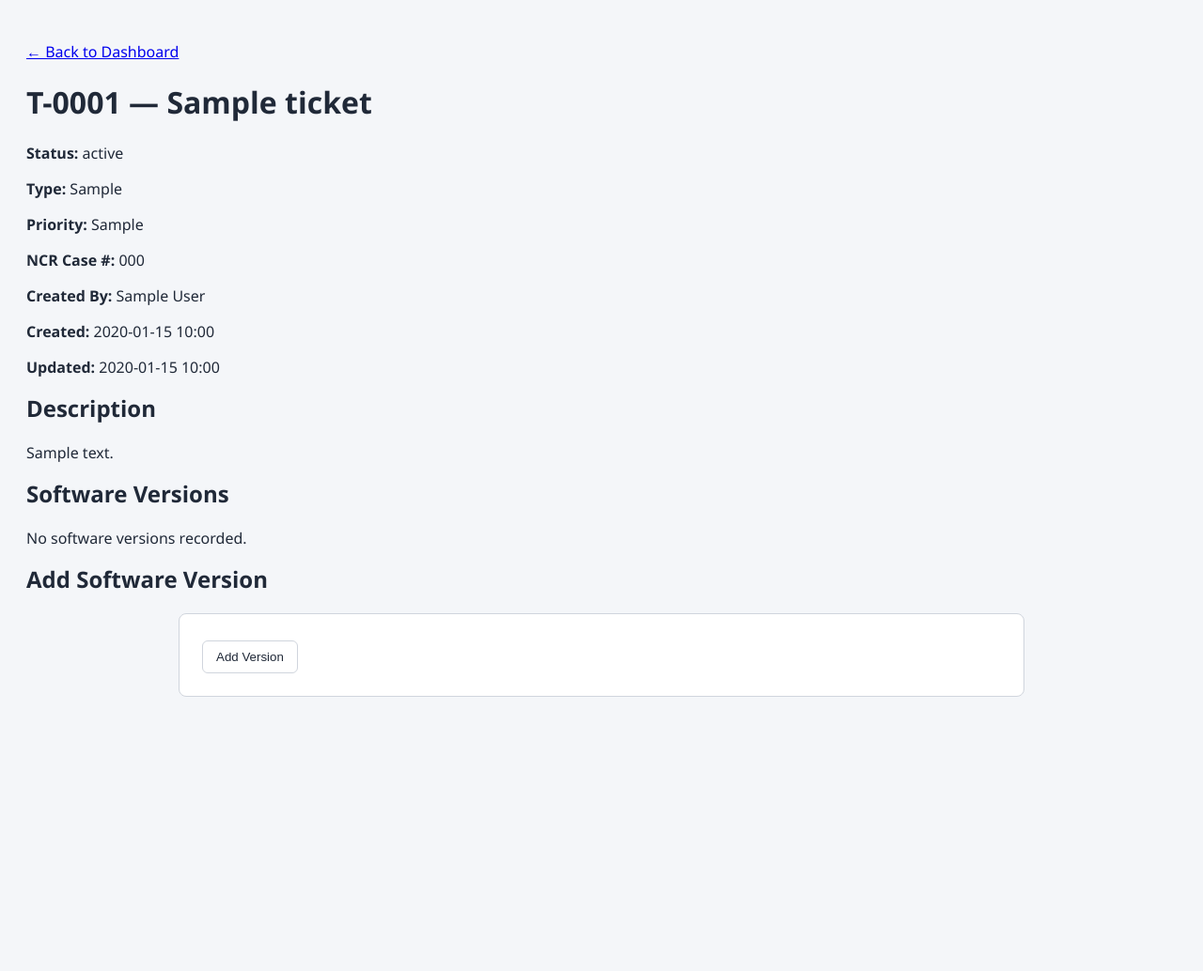
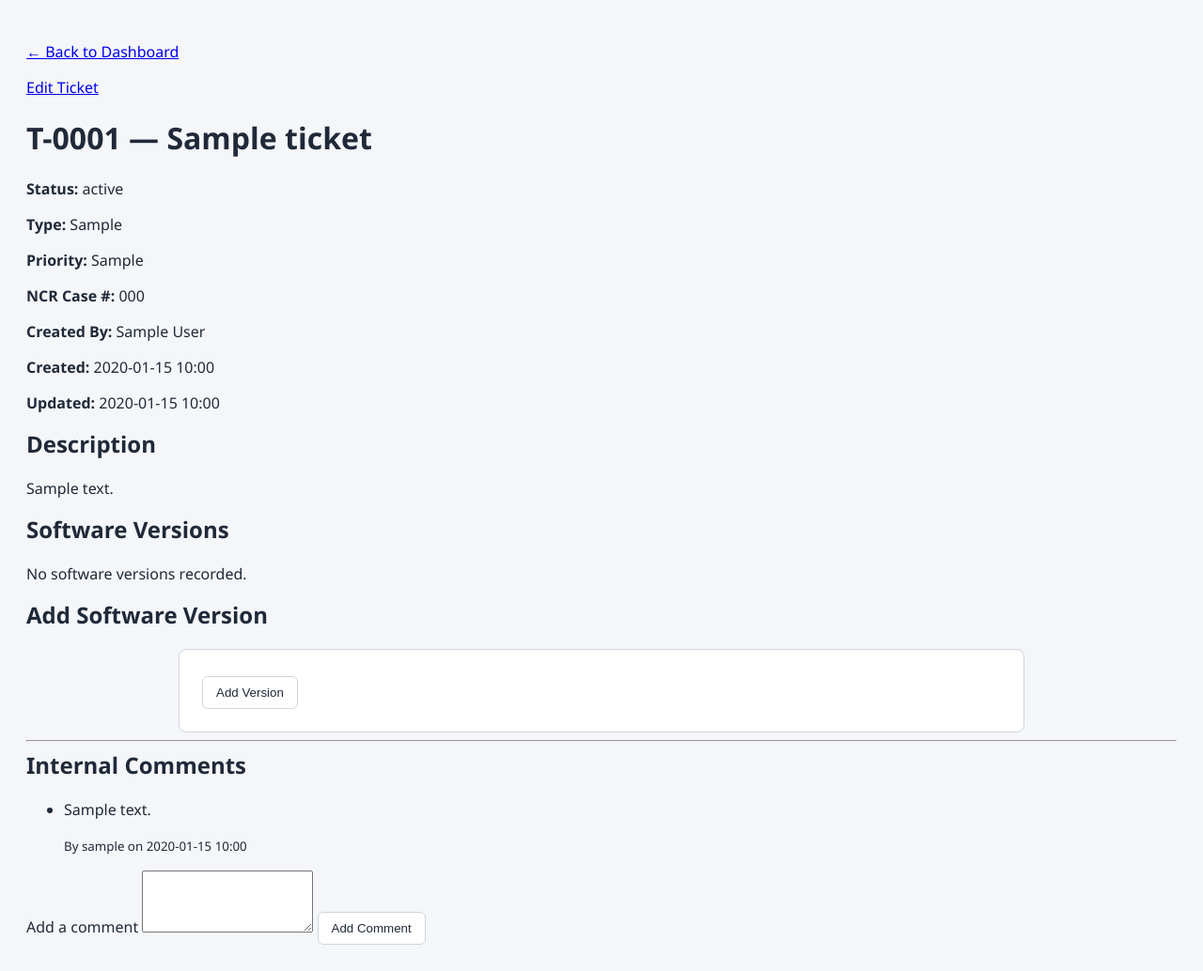
Before and after one commit to swojo609/POSCollective, a Flask app: page /tickets/1 in a window 1280 px wide. Shown: the whole page at 94% size. Before the commit the page ends 742 px from the top, so only its background shows below. Run offline with Flask 3, Linux system fonts and the light colour scheme; a user stored in the database is signed in; tables that the repository leaves empty hold one stand-in row (values such as "Sample post").

Commit message:
Add tech discussion board

```diff
--- a/app/__init__.py
+++ b/app/__init__.py
@@ -340,6 +340,29 @@ def create_app():
 
         return render_template("ticket_detail.html", ticket=ticket)
 
+    @app.route("/tickets/<int:ticket_id>/edit", methods=(["GET", "POST"]))
+    @login_required
+    def edit_ticket(ticket_id):
+        ticket = models.Ticket.query.get_or_404(ticket_id)
+
+        if request.method == "POST":
+            title = request.form.get("title", "").strip()
+
+            if not title:
+                flash("Title is required.", "error")
+                return render_template("edit_ticket.html", ticket=ticket)
+
+            ticket.title = title
+            ticket.description = request.form.get("description", "").strip()
+            ticket.priority = request.form.get("priority", "").strip()
+
+            db.session.commit()
+
+            flash("Ticket updated successfully.", "success")
+            return redirect(url_for("ticket_detail", ticket_id=ticket.id))
+
+        return render_template("edit_ticket.html", ticket=ticket)
+
     @app.route("/tickets/<int:ticket_id>/versions/add", methods=["POST"])
     @login_required
     def add_ticket_version(ticket_id):
@@ -406,6 +429,33 @@ def create_app():
 
         flash("Software version added successfully.", "success")
         return redirect(url_for("ticket_detail", ticket_id=ticket.id))
+# Tech discussion
+    @app.route("/tickets/<int:ticket_id>/comments", methods=["POST"])
+    @login_required
+    def add_internal_comment(ticket_id):
+        ticket=models.Ticket.query.get_or_404(ticket_id)
+
+        comment_text = request.form.get("comment", "").strip()
+
+        if not comment_text:
+            flash("Comment cannot be empty.", "error")
+            return redirect(url_for("ticket_detail", ticket_id=ticket.id))
+
+        comment = models.InternalComment(
+            ticket_id=ticket.id,
+            user_id=current_user.id,
+            body=comment_text,
+        )
+
+        db.session.add(comment)
+        db.session.commit()
+
+        flash("Internal comment added.", "success")
+        return redirect(url_for("ticket_detail", ticket_id=ticket.id))
+# NCR Discussion
+
+
+
 
     @app.route("/tickets/<int:ticket_id>/versions/<int:version_id>/remove", methods=["POST"])
     @login_required
--- a/app/templates/ticket_detail.html
+++ b/app/templates/ticket_detail.html
@@ -10,6 +10,7 @@
 <body>
     <main class="container">
         <p><a href="{{ url_for('dashboard') }}">← Back to Dashboard</a></p>
+        <p><a href="{{ url_for('edit_ticket', ticket_id=ticket.id) }}">Edit Ticket</a></p>
 
         <h1>{{ ticket.ticket_key }} — {{ ticket.title }}</h1>
 
@@ -86,6 +87,36 @@
             <button type="submit">Add Version</button>
         </form>
 
+        <hr>
+        <h2>Internal Comments</h2>
+
+        {% if ticket.internal_comments %}
+            <ul>
+                {% for comment in ticket.internal_comments %}
+                    <li>
+                        <p>{{ comment.body }}</p>
+                        <small>
+                            By {{ comment.user.username if comment.user else "Unknown user" }}
+                            on {{ comment.created_at.strftime("%Y-%m-%d %H:%M") }}
+                        </small>
+                    </li>
+                {% endfor %}
+            </ul>
+        {% else %}
+            <p>No internal comments yet.</p>
+        {% endif %}
+
+        <form method="POST" action="{{ url_for('add_internal_comment', ticket_id=ticket.id) }}">
+            <label for="comment">Add a comment</label>
+            <textarea
+                id="comment"
+                name="comment"
+                rows="4"
+                required
+            ></textarea>
+
+            <button type="submit">Add Comment</button>
+        </form>
     </main>
 
 <script>
```
Also changed, not shown: app/templates/edit_ticket.html (added, +49 -0 lines), 1 other file.
